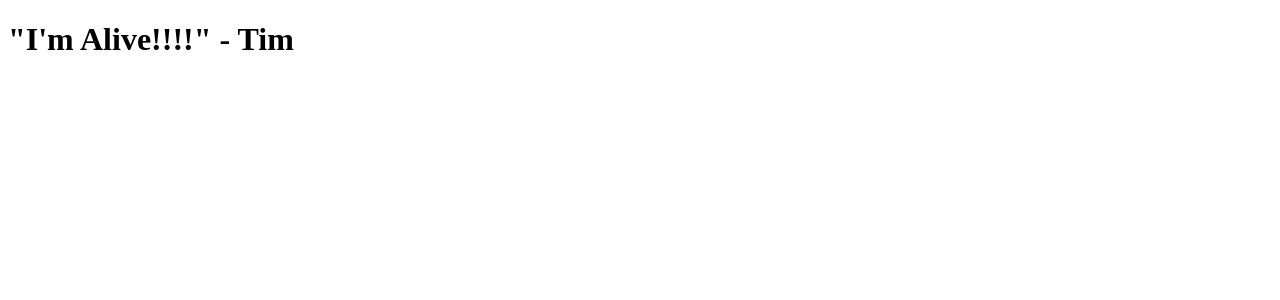
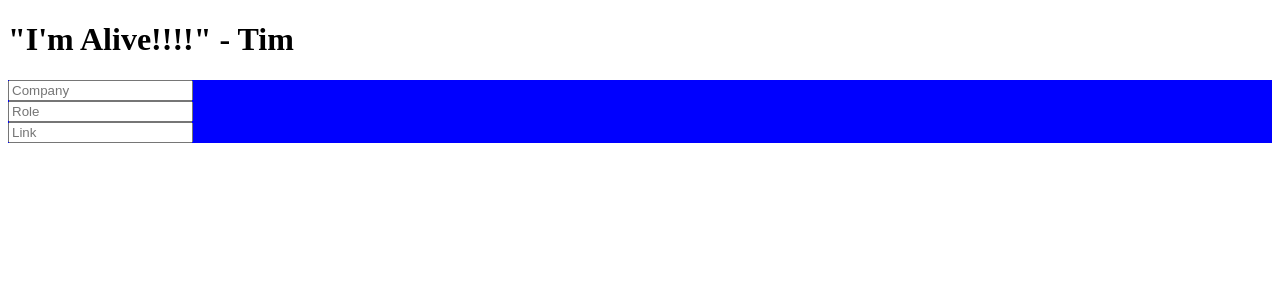
Before and after one commit to octopod-es/octopodes, a React app: page / in a window 1280 px wide. Shown: the top 300 px of the page. Built offline with nearby package versions, Linux system fonts and the light colour scheme; the HTML template or start-up script is replaced by a standard one.

Commit message:
Create skeleton components

```diff
--- a/src/client/app.jsx
+++ b/src/client/app.jsx
@@ -1,4 +1,5 @@
 import React, { Component } from 'react';
+import Board from './board.jsx';
 
 class App extends Component {
   constructor() {
@@ -12,6 +13,7 @@ class App extends Component {
     return(
       <div>
         <h1>"I'm Alive!!!!" - Tim</h1>
+        <Board/>
       </div>
     )
   }
--- /dev/null
+++ b/src/client/board.jsx
@@ -0,0 +1,24 @@
+import React, {Component} from 'react';
+import Column from './column.jsx';
+
+class Board extends Component {
+  constructor(props) {
+    super(props)
+    this.state = {
+
+    }
+  }
+
+  render() {
+    const style={
+      backgroundColor: 'yellow'
+    };
+    return (
+      <div style = {style}>
+        <Column/>
+      </div>
+    )
+  }
+}
+
+export default Board;
--- /dev/null
+++ b/src/client/card.jsx
@@ -0,0 +1,27 @@
+import React, {Component} from 'react';
+
+class Card extends Component {
+  constructor(props) {
+    super(props)
+    this.state = {
+
+    }
+  }
+
+  render() {
+    const style = {
+      backgroundColor: 'blue'
+    }
+    return (
+      <div style={style}>
+        <form action="Create Card">
+          <input type="text" placeholder="Company"/><br/>
+          <input type = "text" placeholder="Role"/><br/>
+          <input type = "text" placeholder="Link"/><br/>
+        </form>
+      </div>
+    )
+  }
+};
+
+export default Card;
--- /dev/null
+++ b/src/client/column.jsx
@@ -0,0 +1,19 @@
+import React, {Component} from  'react';
+import Card from './card.jsx';
+
+class Column extends Component {
+  constructor(props) {
+    super(props)
+    this.state = {
+
+    }
+  }
+
+  render() {
+    return (
+     <Card/>
+    )
+  }
+}
+
+export default Column;
```
